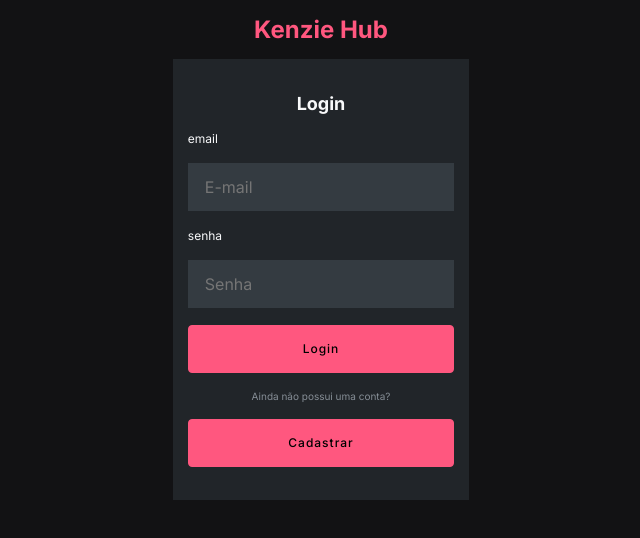
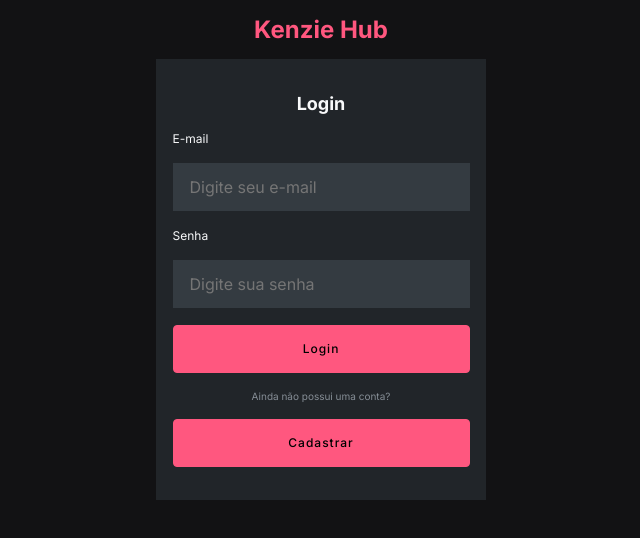
Before and after one commit to Kenzie-Academy-Brasil-Developers/react-entrega-kenzie-hub.rdamasceno1852, a React (Create React App) app in the folder kenzie-hub/: page / in a window 1280 px wide. Shown: the top 538 px of the page, without its empty margins (319-959 px from the left). Built offline with nearby package versions, Linux system fonts and the light colour scheme.

Commit message:
fix boring ploblems

```diff
--- a/kenzie-hub/package.json
+++ b/kenzie-hub/package.json
@@ -16,6 +16,7 @@
     "@types/react-toastify": "^4.1.0",
     "@types/styled-components": "^5.1.26",
     "axios": "^1.1.2",
+    "framer-motion": "^7.6.2",
     "react": "^18.2.0",
     "react-dom": "^18.2.0",
     "react-hook-form": "^7.38.0",
--- a/kenzie-hub/src/components/Form/style.ts
+++ b/kenzie-hub/src/components/Form/style.ts
@@ -14,11 +14,14 @@ export const Form = styled.form`
   background-color: rgba(var(--grey-3), 1);
 
   min-width: 296px;
-  max-width: 369px;
 
   overflow-y: auto;
 
   margin: 0 auto;
+  @media (min-width: 768px) {
+  width: 330px;
+
+  }
 
 
   h3 {
@@ -27,6 +30,7 @@ export const Form = styled.form`
 
     @media (min-width: 768px) {
       font-size: var(--title1);
+
     }
   }
 
@@ -124,7 +128,6 @@ export const Form = styled.form`
 
 
     @media (min-width: 768px){
-        max-width: 329px;
         height: 48px;
       }
 
--- a/kenzie-hub/src/components/FormModal/index.tsx
+++ b/kenzie-hub/src/components/FormModal/index.tsx
@@ -22,6 +22,7 @@ const FormModal = () => {
     resolver: yupResolver(newTechSchema),
   });
 
+
   return (
     <Overlay>
       <Container>
@@ -31,7 +32,7 @@ const FormModal = () => {
             <CloseIcon />
           </button>
         </Header>
-        <FormContainer onClick={handleSubmit(registerTech)}>
+        <FormContainer onSubmit ={handleSubmit(registerTech)}>
           <label htmlFor="title">Nome:</label>
           <input
             id="title"
@@ -41,13 +42,15 @@ const FormModal = () => {
           />
           {errors.title && <p className="red"> {errors.title.message} </p>}
 
-          <label htmlFor="status">Selecionar Stauts</label>
+          <label htmlFor="status">Selecionar Status</label>
           <select id="status" {...register("status")}>
             <option value="iniciante">Iniciante</option>
             <option value="intermediario">Intermediário</option>
             <option value="avançado">Avançado</option>
           </select>
+
           <button type="submit">Cadastrar Tecnologia</button>
+
         </FormContainer>
       </Container>
     </Overlay>
--- a/kenzie-hub/src/components/FormModal/style.ts
+++ b/kenzie-hub/src/components/FormModal/style.ts
@@ -153,6 +153,8 @@ select {
 width: 90%;
 height: 38px;
 
+z-index: 100;
+
 border-radius: 4px;
 
 
--- a/kenzie-hub/src/components/ProtectedRoutes/index.tsx
+++ b/kenzie-hub/src/components/ProtectedRoutes/index.tsx
@@ -1,6 +1,7 @@
 import React, { useContext } from 'react'
 import { UserContext } from '../../context/UserContext';
 import { Navigate, Outlet, useLocation } from "react-router-dom";
+
 const ProtectedRoutes = () => {
 
     const { user, loading} = useContext(UserContext)
--- a/kenzie-hub/src/components/TechsContainer/List/Cards/style.ts
+++ b/kenzie-hub/src/components/TechsContainer/List/Cards/style.ts
@@ -13,11 +13,30 @@ export const Card = styled.li`
 
     background-color: rgba(var(--grey4),1);
 
-    & :hover{
+    color: rgba(var(--grey-0),1);
+
+    @media(min-width: 768px){
+        display: flex;
+        justify-content: space-between;
+        align-content: center;
+
+        text-align: center;
+
+        width: 95%;
+        height: 49px;
+
+        background-color: rgba(var(--grey-4),1);
+
+        margin: 10px auto;
+        box-sizing: border-box;
+
+        padding: 0 25.3px;
+
+        & :hover{
         background-color: rgba(var(--grey2),1);
+        cursor: pointer;
+        }
     }
-
-    color: rgba(var(--grey-0),1);
 
     div{
 
@@ -40,22 +59,5 @@ export const Card = styled.li`
     }
 
 
-    @media(min-width: 768px){
-        display: flex;
-        justify-content: space-between;
-        align-content: center;
-
-        text-align: center;
-
-        width: 95%;
-        height: 49px;
-
-        background-color: rgba(var(--grey-4),1);
-
-        margin: 10px auto;
-        box-sizing: border-box;
-
-        padding: 0 25.3px;
-    }
 
 `
--- a/kenzie-hub/src/context/UserContext.tsx
+++ b/kenzie-hub/src/context/UserContext.tsx
@@ -48,8 +48,6 @@ export const UserProvider = ({ children }:iUserProviderProps) => {
   const [user, setUser] = useState<iUser | null>(null)
   const [currentRoute, setCurrentRoute] = useState<string | null>(null)
   const [userTechs, setUserTechs] = useState<iUserTechs[]>([] as iUserTechs[])
-
-
 
   const navigate = useNavigate()
 
--- a/kenzie-hub/src/pages/Login/index.tsx
+++ b/kenzie-hub/src/pages/Login/index.tsx
@@ -7,6 +7,7 @@ import Button from "../../components/Button";
 import loginSchema from "../../validations/loginSchema";
 import { useContext, useState } from "react";
 import { UserContext } from "../../context/UserContext";
+// import { Input } from "../../components/Input";
 
 export interface iLoginForm {
   email: string;
@@ -26,7 +27,7 @@ const Login = () => {
   });
 
   const onSubmit = async (data: iLoginForm) => {
-    setLoading(true)
+    setLoading(true);
     userLogin(data);
   };
 
@@ -37,26 +38,15 @@ const Login = () => {
       <Form onSubmit={handleSubmit(onSubmit)}>
         <h3>Login</h3>
 
-        <label htmlFor="email">email</label>
-        <input
-          id="email "
-          type="email"
-          placeholder="E-mail"
-          {...register("email")}
-        />
-        {errors.email && <p className="red"> {errors.email.message} </p>}
+        <label htmlFor='email'>E-mail</label>
+        <input id='email ' type='email' placeholder='Digite seu e-mail' {...register('email')} />
+        {errors.email && <p className='red'> {errors.email.message} </p>}
 
-        <label htmlFor="password">senha</label>
-        <input
-          id="password"
-          type="password"
-          placeholder="Senha"
-          {...register("password")}
-        />
-        {errors.password && <p className="red"> {errors.password.message} </p>}
+        <label htmlFor='password'>Senha</label>
+        <input id='password' type='password' placeholder='Digite sua senha' {...register('password')} />
+        {errors.password && <p className='red'> {errors.password.message} </p>}
 
         <Button variant="primary" type="submit" disabled={loading}>
-          {" "}
           {loading ? "Aguarde..." : "Login"}
         </Button>
 
```
Also changed, not shown: 1 other file (tests, documents, lock files or other folders).
